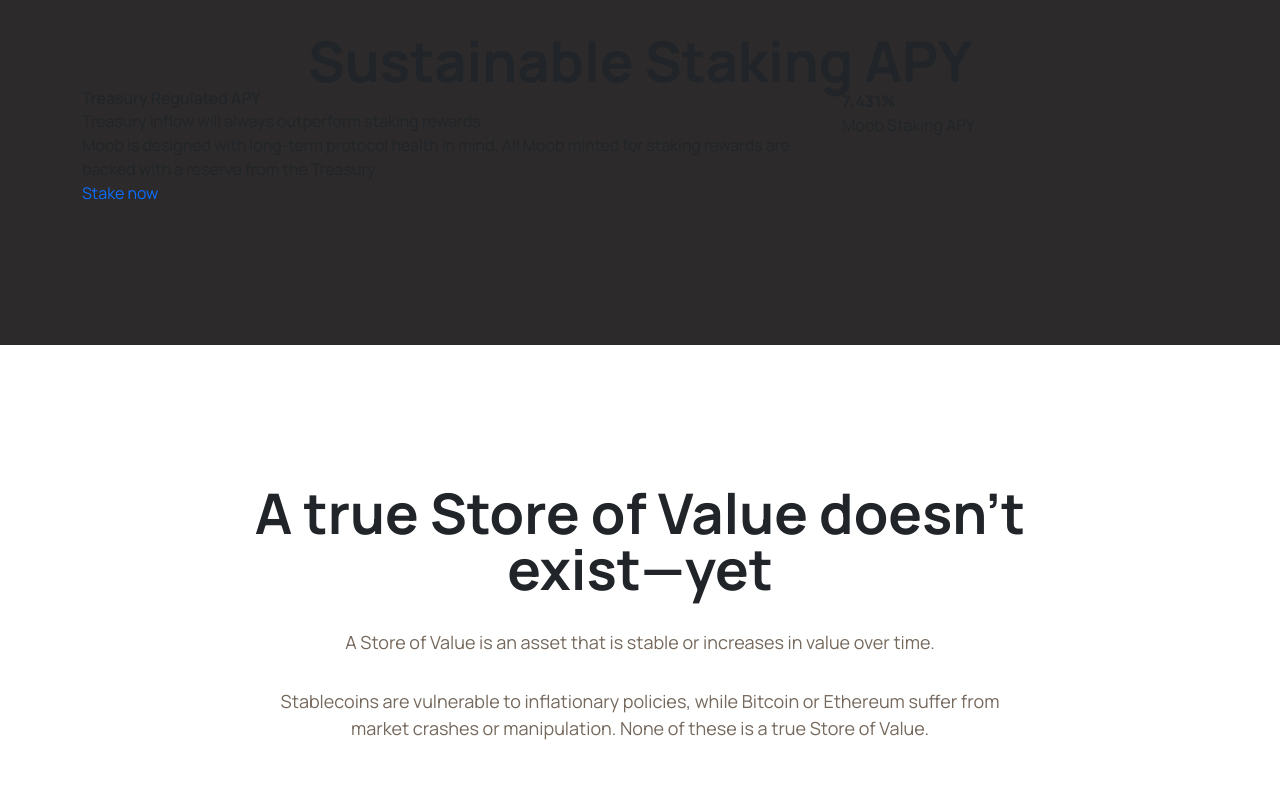
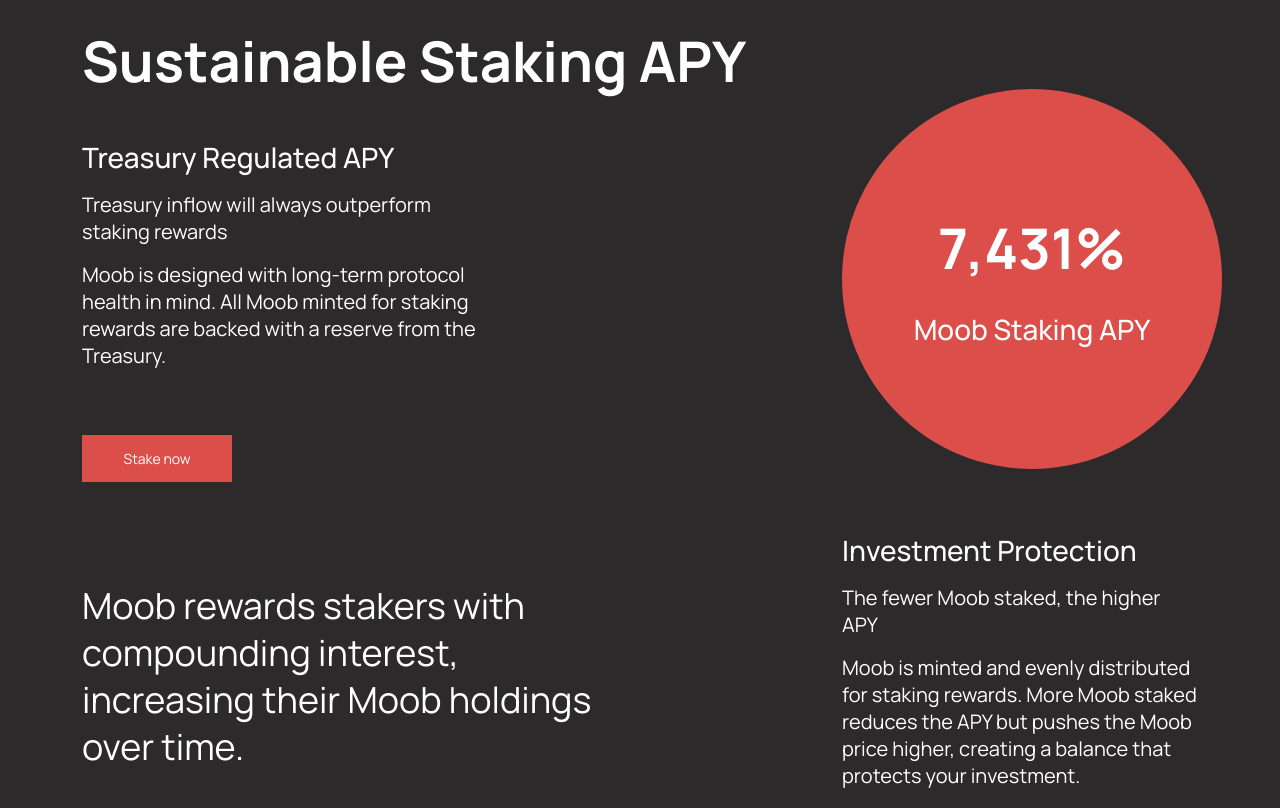
Before and after one commit to onuproy/Moob-html, a plain HTML site: page index.html in a window 1280 px wide. Shown: the part 2560-3368 px from the top of the page. Drawn offline with Linux system fonts and the light colour scheme.

Commit message:
file upload

```diff
--- a/assets/css/style.css
+++ b/assets/css/style.css
@@ -198,7 +198,7 @@ h2{
 	color: #DC4E4A;
 	padding-bottom: 16px;
 }
-.banner_content a {
+.banner_content a, .sustainable_text a {
 	background: #DC4E4A;
 	font-size: 14px;
 	line-height: 19px;
@@ -209,7 +209,7 @@ h2{
   transition: 0.5s;
 	text-align: center;
 }
-.banner_content a:hover {
+.banner_content a:hover, .sustainable_text a:hover {
   background: #201F1F;
 }
 .counter_up_content {
@@ -251,11 +251,7 @@ h2{
 .liquidity_section.sp {
 	background: #FFE1C9;
 }
-.footer_area {
-	background: #2C2A2A;
-	padding-top: 34px;
-	padding-bottom: 80px;
-}
+
 .mood_different_text {
 	background: rgba(32, 31, 31, 0.9);
 	padding: 80px;
@@ -329,5 +325,101 @@ h2{
 	line-height: 27px;
 	color: #000000;
 	padding-bottom: 16px;
-
 }
+.apy_title h2 {
+	color: #FFF;
+	text-align: left;
+}
+.sustainable_text {
+	padding-top: 50px;
+}
+.sustainable_text h5 {
+	font-weight: 500;
+	font-size: 28px;
+	line-height: 36px;
+	color: #FFFFFF;
+	padding-bottom: 16px;
+}
+.sustainable_text p {
+	font-size: 20px;
+	line-height: 27px;
+	color: #FFFFFF;
+	max-width: 400px;
+	padding-bottom: 16px;
+}
+.sustainable_text a {
+	margin-top: 50px;
+}
+.mood_astaking {
+	width: 380px;
+	height: 380px;
+	background: #DC4E4A;
+	border-radius: 50%;
+	overflow: hidden;
+	display: flex;
+	justify-content: center;
+	align-items: center;
+	flex-direction: column;
+}
+.mood_astaking strong {
+	font-weight: bold;
+	font-size: 56px;
+	line-height: 76px;
+	color: #FFFFFF;
+	padding-bottom: 24px;
+}
+.mood_astaking p {
+	font-weight: 500;
+	font-size: 28px;
+	line-height: 38px;
+	color: #FFFFFF;
+}
+.sustainable_t_left h4 {
+	font-family: Manrope;
+	font-style: normal;
+	font-weight: normal;
+	font-size: 36px;
+	line-height: 47px;
+	color: #FFFFFF;
+	max-width: 520px;
+	width: 100%;
+	margin-top: 100px;
+}
+/* Footer Css  */
+.footer_area {
+	background: #2C2A2A;
+	padding-top: 34px;
+	padding-bottom: 64px;
+}
+.footer_item h5 {
+	font-weight: normal;
+	font-size: 18px;
+	line-height: 27px;
+	color: #FFFFFF;
+	padding-bottom: 24px;
+}
+.footer_item ul li a {
+	font-weight: normal;
+	font-size: 16px;
+	line-height: 22px;
+	color: #FFFFFF;
+	padding-bottom: 16px;
+	display: inline-block;
+}
+.last_f{
+  padding-top: 24px;
+}
+.footer_social {
+	padding-top: 48px;
+}
+.footer_social ul {
+	display: flex;
+	justify-content: flex-start;
+	align-items: center;
+}
+.footer_social ul li a {
+	margin-right: 17px;
+	width: 24px;
+	cursor: pointer;
+	display: inline-block;
+}
--- a/index.html
+++ b/index.html
@@ -118,12 +118,12 @@
 	</section>
 
 	<!--==========================================
-				End Banner area
+				 End Banner area
 	===========================================-->
+
 	<!-- <div class="counter" data-count="150">0</div>
 	<div class="counter" data-count="85">0</div>
 	<div>$<span class="counter" data-count="2200.20">0</span>%</div> -->
-
 
 	<!--==========================================
 				Start How Works area
@@ -242,7 +242,9 @@
 		<div class="container">
 			<div class="row">
 				<div class="col-12">
-					<h2>Sustainable Staking APY</h2>
+					<div class="apy_title">
+						<h2>Sustainable Staking APY</h2>
+					</div>
 				</div>
 			</div>
 			<div class="row">
@@ -259,6 +261,20 @@
 					<div class="mood_astaking">
 						<strong>7,431%</strong>
 						<p>Moob Staking APY</p>
+					</div>
+				</div>
+			</div>
+			<div class="row">
+				<div class="col-md-8">
+					<div class="sustainable_t_left">
+						<h4>Moob rewards stakers with compounding interest, increasing their Moob holdings over time.</h4>
+					</div>
+				</div>
+				<div class="col-md-4">
+					<div class="sustainable_text">
+						<h5>Investment Protection</h5>
+						<p>The fewer Moob staked, the higher APY</p>
+						<p>Moob is minted and evenly distributed for staking rewards. More Moob staked reduces the APY but pushes the Moob price higher, creating a balance that protects your investment.</p>
 					</div>
 				</div>
 			</div>
@@ -288,7 +304,7 @@
 	<!--==========================================
 		  		 End A true Store area
 	===========================================-->
-		<!--==========================================
+	<!--==========================================
 		 		Start Moob different area
 	===========================================-->
 	<section class="mood_different sp bg_white">
@@ -298,7 +314,10 @@
 					<div class="mood_different_text text-center">
 						<h2>How is Moob different?</h2>
 						<p>Moob is designed to grow in value</p>
-						<p>Moob is backed by an ever-growing, income-generating treasury. We’ve created a currency that is able to constantly grow purchasing power despite market conditions. Moob is also succeding in the effort to bring the Moob Coin to a store near you partnering with Retailers throughout the world to make this a true utilty.</p>
+						<p>Moob is backed by an ever-growing, income-generating treasury. We’ve created a currency that
+							is able to constantly grow purchasing power despite market conditions. Moob is also
+							succeding in the effort to bring the Moob Coin to a store near you partnering with Retailers
+							throughout the world to make this a true utilty.</p>
 					</div>
 				</div>
 			</div>
@@ -318,7 +337,9 @@
 					<div class="liquidity_content">
 						<h2>Liquidity Protected</h2>
 						<p>Moob LP is owned and protected by Moob itself</p>
-						<p>Moob owns almost all of its liquidity, which helps maintain price stability and treasury income. With a protocol-owned liquidity, Moob is protected from unpredictable and unfavorable market conditions due to longevity and efficiency.</p>
+						<p>Moob owns almost all of its liquidity, which helps maintain price stability and treasury
+							income. With a protocol-owned liquidity, Moob is protected from unpredictable and
+							unfavorable market conditions due to longevity and efficiency.</p>
 					</div>
 				</div>
 				<div class="col-md-5">
@@ -380,9 +401,9 @@
 						<ul>
 							<li><a href="#">Join Discord</a></li>
 						</ul>
-						<h5>Moob Coin Weekly</h5>
+						<h5 class="last_f">Moob Coin Weekly</h5>
 						<ul>
-							<li><a href="#"></a>Get updates on new products, features, events, and more.</li>
+							<li><a href="#">Get updates on new products, features, events, and more.</a></li>
 						</ul>
 					</div>
 				</div>
```
